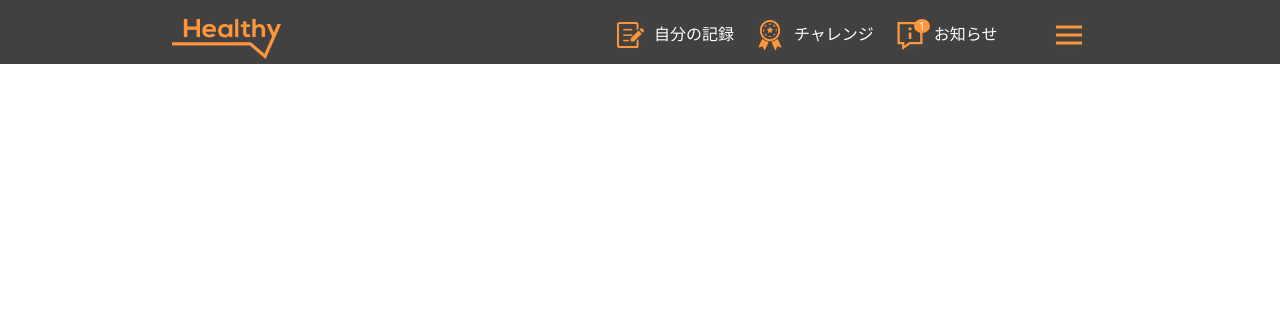
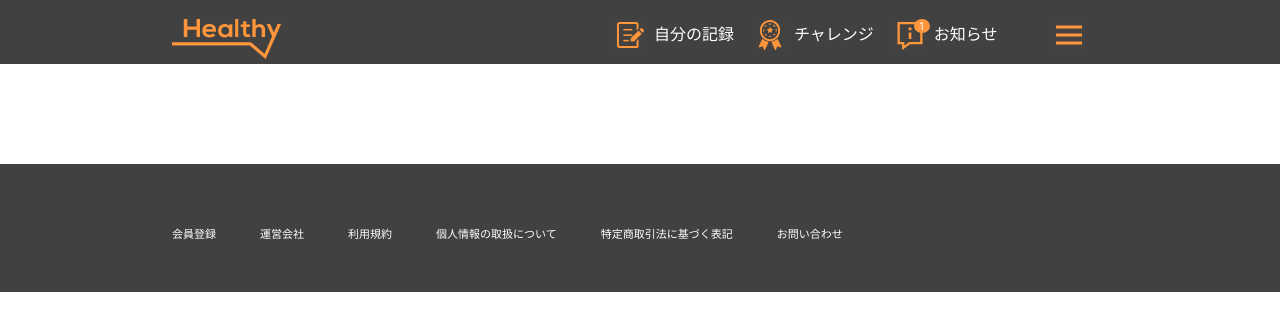
Before and after one commit to sythinh/testRikai, a React (Vite) app: page / in a window 1280 px wide. Shown: the top 330 px of the page. Built offline with nearby package versions, Linux system fonts and the light colour scheme.

Commit message:
create footer

```diff
--- a/src/App.tsx
+++ b/src/App.tsx
@@ -1,9 +1,12 @@
 import Header from './component/Header';
+import Footer from './component/Footer';
 import 'bootstrap/dist/css/bootstrap.css';
+
 function App() {
   return (
     <div className="App">
       <Header />
+      <Footer />
     </div>
   );
 }
--- /dev/null
+++ b/src/component/Footer.tsx
@@ -0,0 +1,31 @@
+import React, { FC } from 'react';
+
+const Footer: FC = () => {
+  return (
+    <div className="footer">
+      <div className="container">
+        <ul className="footer-menu">
+          <li className="item">
+            <a> 会員登録</a>
+          </li>
+          <li className="item">
+            <a>運営会社</a>
+          </li>
+          <li className="item">
+            <a>利用規約</a>
+          </li>
+          <li className="item">
+            <a>個人情報の取扱について</a>
+          </li>
+          <li className="item">
+            <a>特定商取引法に基づく表記</a>
+          </li>
+          <li className="item">
+            <a>お問い合わせ</a>
+          </li>
+        </ul>
+      </div>
+    </div>
+  );
+};
+export default Footer;
--- /dev/null
+++ b/src/style/footer.css
@@ -0,0 +1,19 @@
+.footer {
+    margin-top: 100px;
+    height: 128px;
+    background-color: #414141;
+}
+
+.footer-menu {
+    display: flex;
+    padding-left: 0;
+}
+
+.footer-menu .item {
+    margin: 56px 44px 56px 0px;
+}
+
+.footer-menu .item a {
+    color: var(--light) !important;
+    font-size: 11px;
+}
--- a/src/style/index.css
+++ b/src/style/index.css
@@ -2,3 +2,4 @@
 @import url('../style/variable.css');
 @import url('../style/common.css');
 @import url('../style/header.css');
+@import url('../style/footer.css');
```
